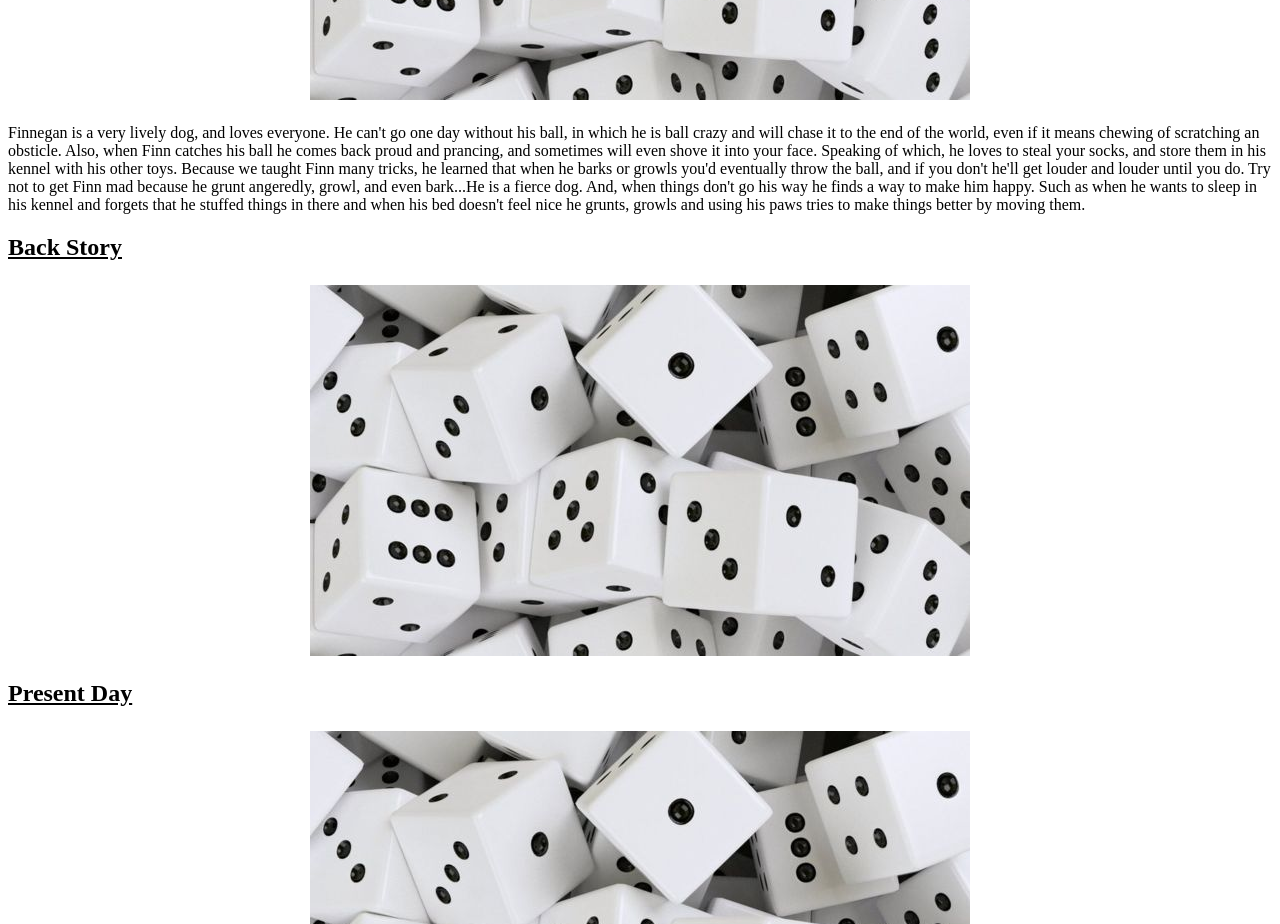
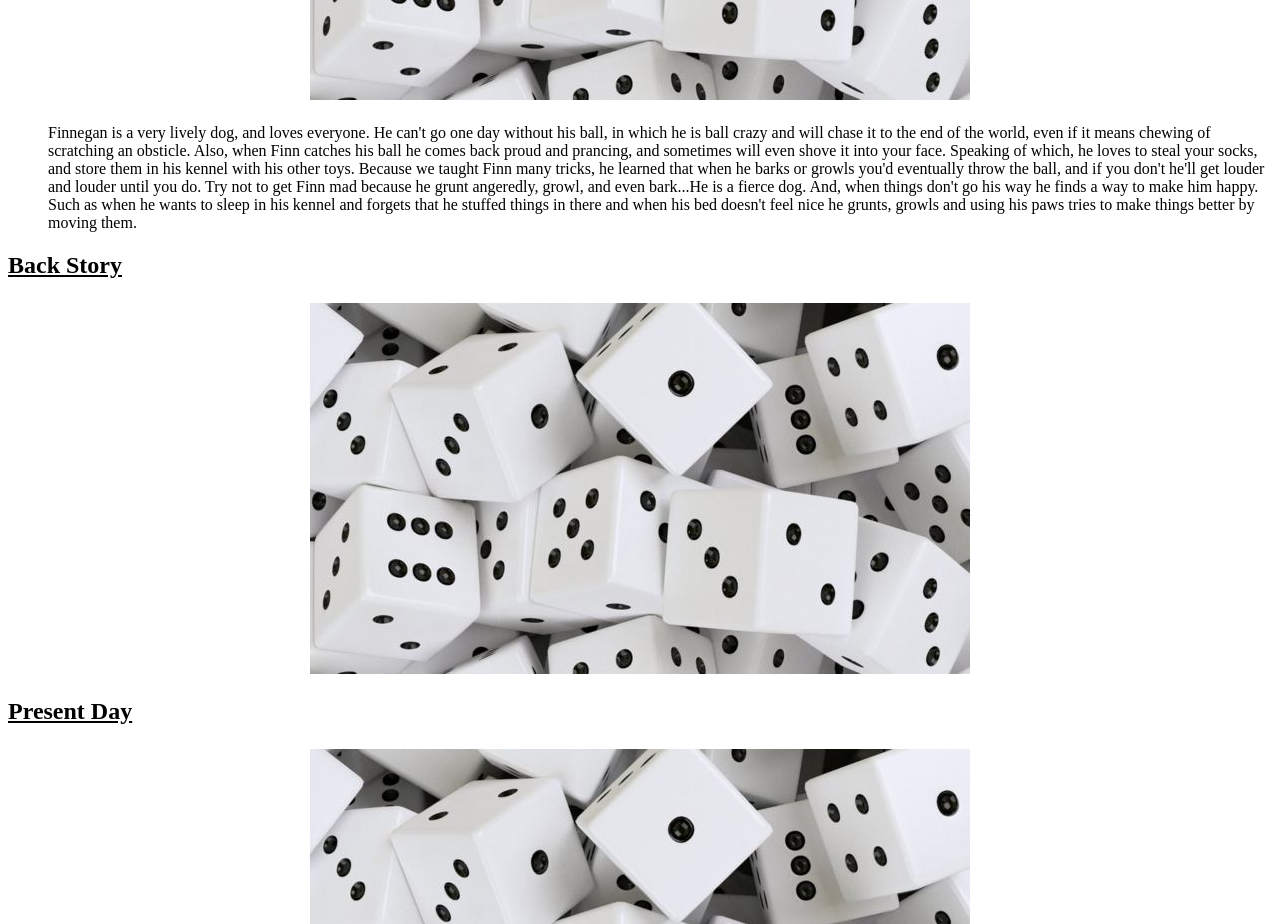
Before and after one commit to allenhai000/Test, a plain HTML site: page index.html in a window 1280 px wide. Shown: the part 960-1884 px from the top of the page. Drawn offline with Linux system fonts and the light colour scheme.

Commit message:
Update index.html

```diff
--- a/index.html
+++ b/index.html
@@ -7,11 +7,11 @@
   <h3><center>He was about a year old!</center></h3>
 <hr>
 <h2><b><u> Traits and Personality <center><p><img src="random.jpg"></center></p></b></u></h2>
-  Finnegan is a very lively dog, and loves everyone. He can't go one day without his ball, in which he is ball crazy and will chase it to the end of the world, even if it means chewing of scratching an obsticle.
+  <p style="margin-left: 40px">Finnegan is a very lively dog, and loves everyone. He can't go one day without his ball, in which he is ball crazy and will chase it to the end of the world, even if it means chewing of scratching an obsticle.
   Also, when Finn catches his ball he comes back proud and prancing, and sometimes will even shove it into your face. Speaking of which, he loves to steal your socks, and store them in his kennel with his other toys.
   Because we taught Finn many tricks, he learned that when he barks or growls you'd eventually throw the ball, and if you don't he'll get louder and louder until you do.
   Try not to get Finn mad because he grunt angeredly, growl, and even bark...He is a fierce dog. And, when things don't go his way he finds a way to make him happy.
-  Such as when he wants to sleep in his kennel and forgets that he stuffed things in there and when his bed doesn't feel nice he grunts, growls and using his paws tries to make things better by moving them.
+  Such as when he wants to sleep in his kennel and forgets that he stuffed things in there and when his bed doesn't feel nice he grunts, growls and using his paws tries to make things better by moving them.</p>
 <h2><b><u> Back Story <center><p><img src="random.jpg"></center></p></b></u></h2>
 
 <h2><b><u> Present Day <center><p><img src="random.jpg"></center></p></b></u></h2>
```
